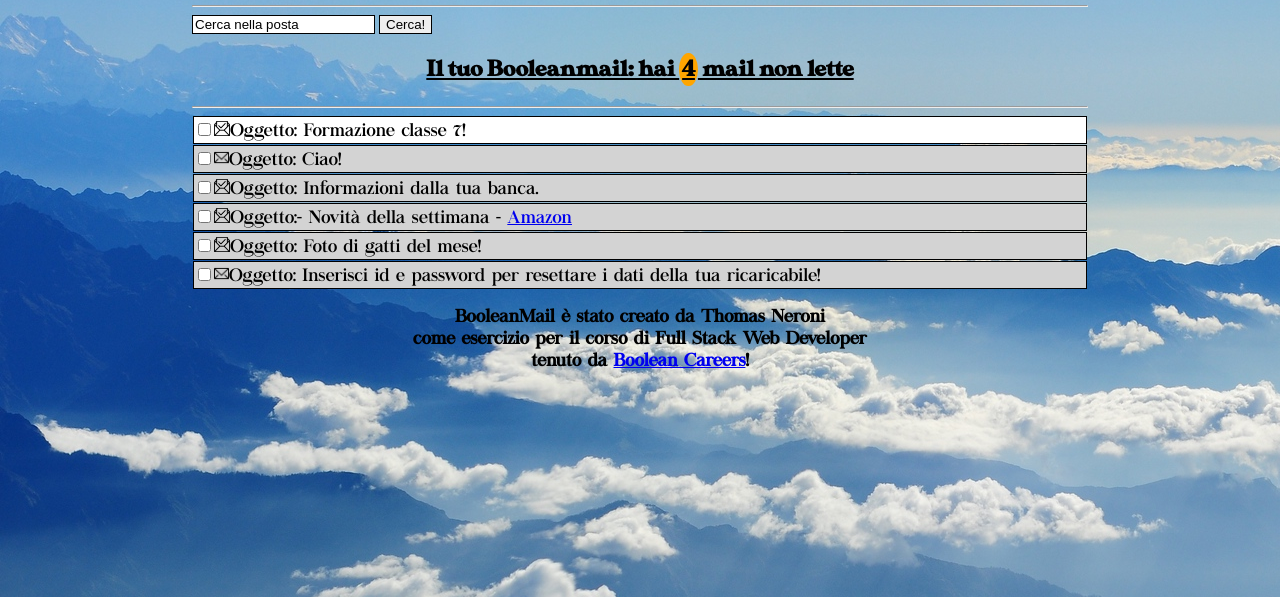
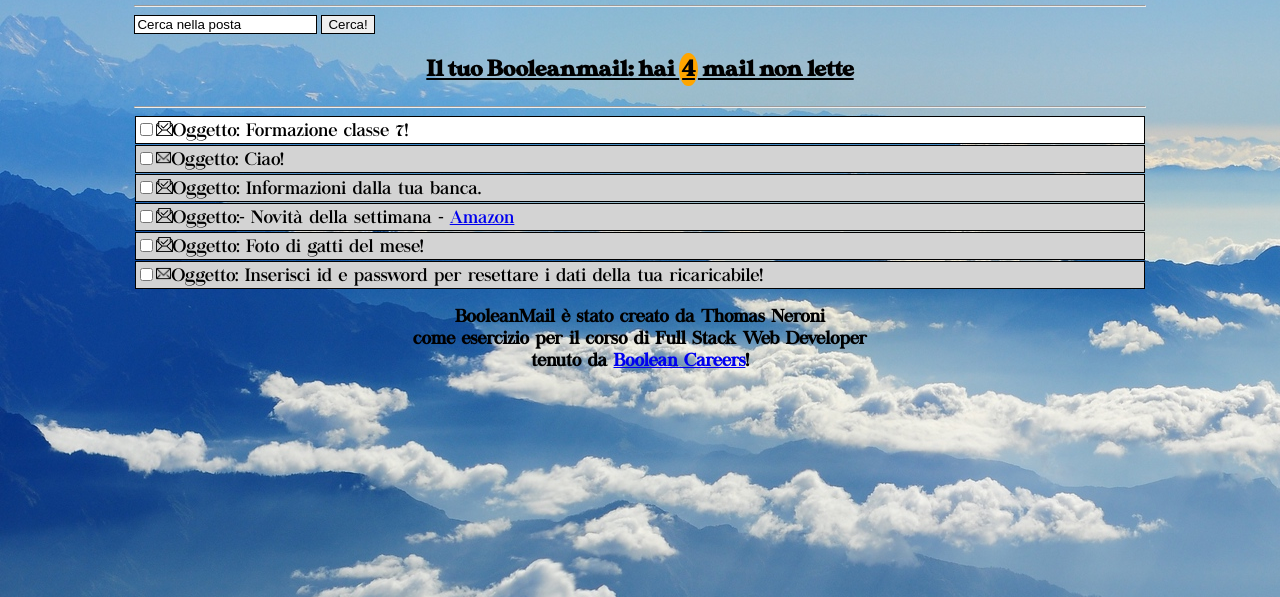
Before and after one commit to ThomasNGit/htmlcss-gmail, a plain HTML site: page Index.html in a window 1280 px wide. Shown: the part 203-800 px from the top of the page. Drawn offline with Linux system fonts and the light colour scheme; a web font is replaced by a local one.

Commit message:
Aggiunto tag main e il suo stile

```diff
--- a/Index.html
+++ b/Index.html
@@ -7,6 +7,7 @@
   </head>
   <body>
     <!-- logo e titolo piattaforma -->
+     <main>
        <header>
          <img id="logo" src="assets/img/gmail logo.png" alt="Logo Gmail">
          <p id="nome-servizio">BooleanMail</p>
@@ -18,6 +19,8 @@
           <button class="searchbar" type="button" name="button">Cerca!</button>
           <p id="yourmail">Il tuo Booleanmail: hai <span id="numero">4</span> mail non lette</p>
         </section>
+
+
       <hr>
 
     <!-- lista delle emails -->
@@ -41,5 +44,6 @@
         <p id="credits">BooleanMail è stato creato da Thomas Neroni<br>
         come esercizio per il corso di Full Stack Web Developer <br>tenuto da <a href="https://www.boolean.careers" target="_blank">Boolean Careers</a>!</p>
       </footer>
+     </main>
   </body>
 </html>
--- a/assets/css/main.css
+++ b/assets/css/main.css
@@ -1,12 +1,12 @@
 /* margine e stile del body */
 body{
-  margin-left: 15%;
-  margin-right: 15%;
   background: url('../img/cielo.jpg');
   background-repeat: no-repeat;
+}
 
-
-
+main {
+   width: 80%;
+   margin: auto;
 }
 
 /* stile del logo */
```
Lines whose indentation alone changed are shown as unchanged.
